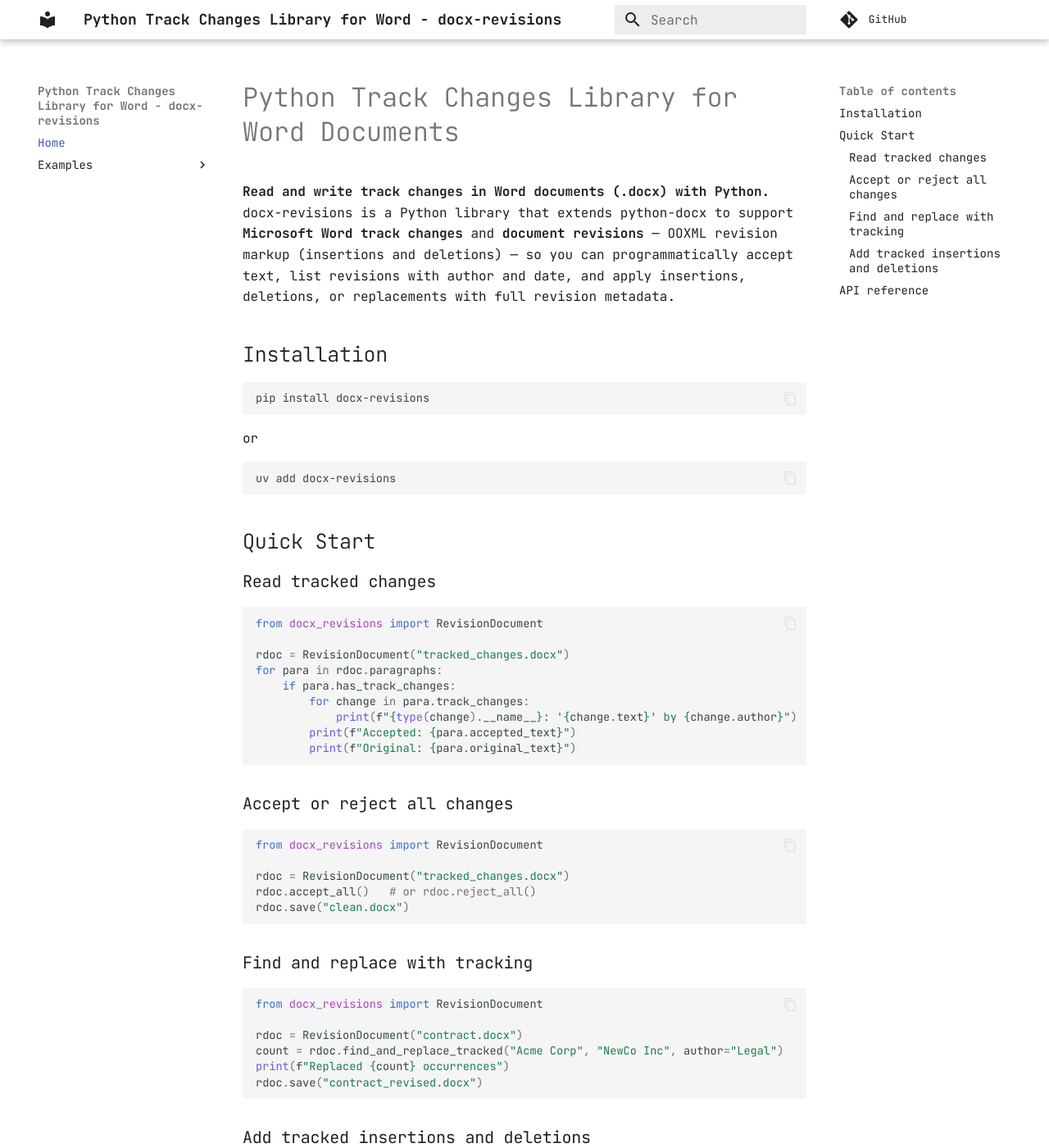
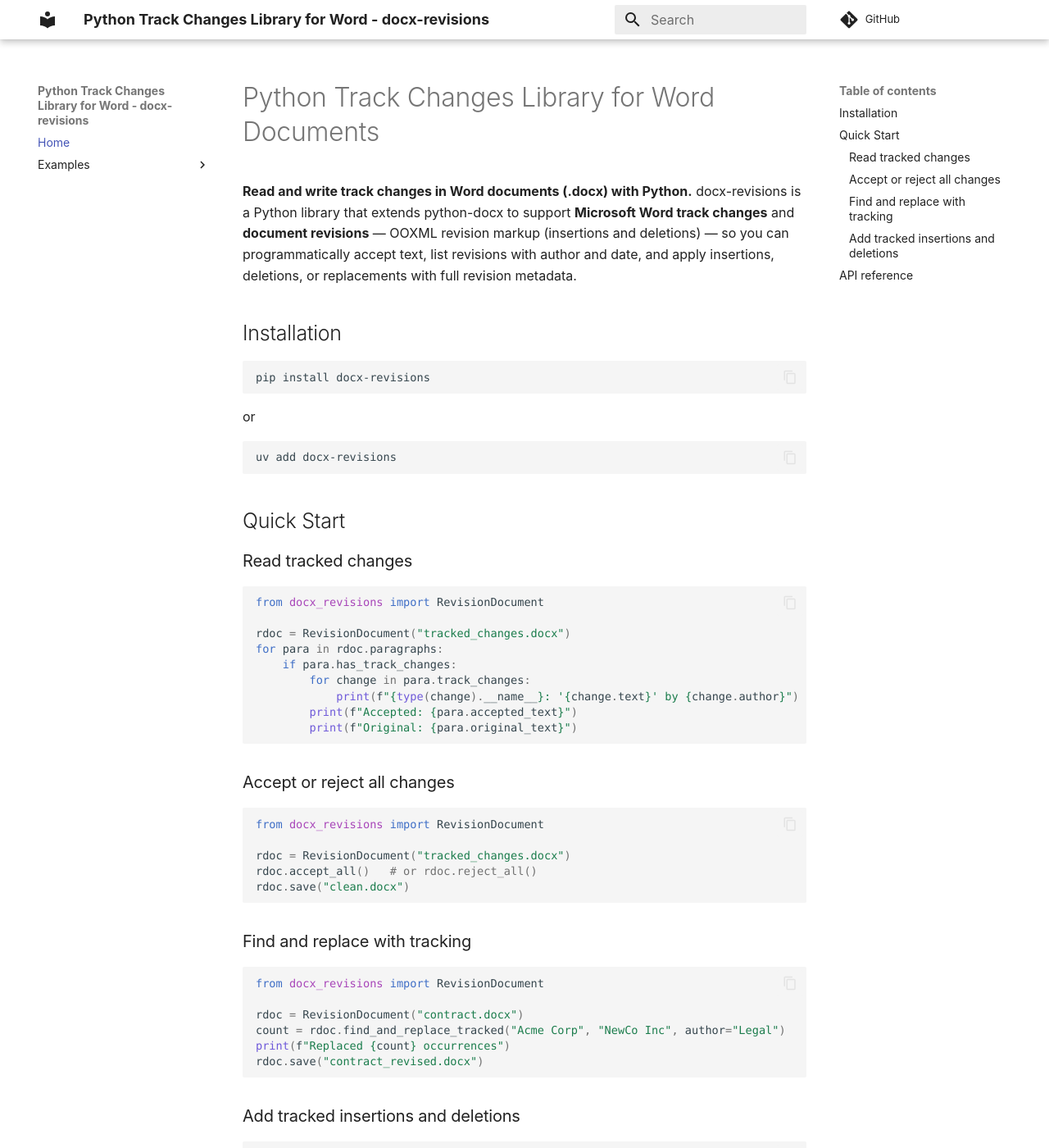
Before and after one commit to balalofernandez/docx-revisions, an MkDocs documentation site: the page built from docs/index.md, in a window 1280 px wide and 1400 px high. Shown: the whole window at 82% size. Built offline with MkDocs 1.6.1 and Material for MkDocs 9.7.7, drawn with Linux system fonts in a browser that asks for light colours; comment, search, counter and statistics services are not loaded.

Commit message:
chore: Disable custom font in mkdocs configuration
Co-Authored-By: Claude Opus 4.6 <noreply@anthropic.com>

```diff
--- a/mkdocs.yml
+++ b/mkdocs.yml
@@ -22,9 +22,7 @@ theme:
     scheme: default
     primary: white
     accent: teal
-  font:
-    text: JetBrains Mono
-    code: JetBrains Mono
+  font: false
 
 plugins:
   - search
```
